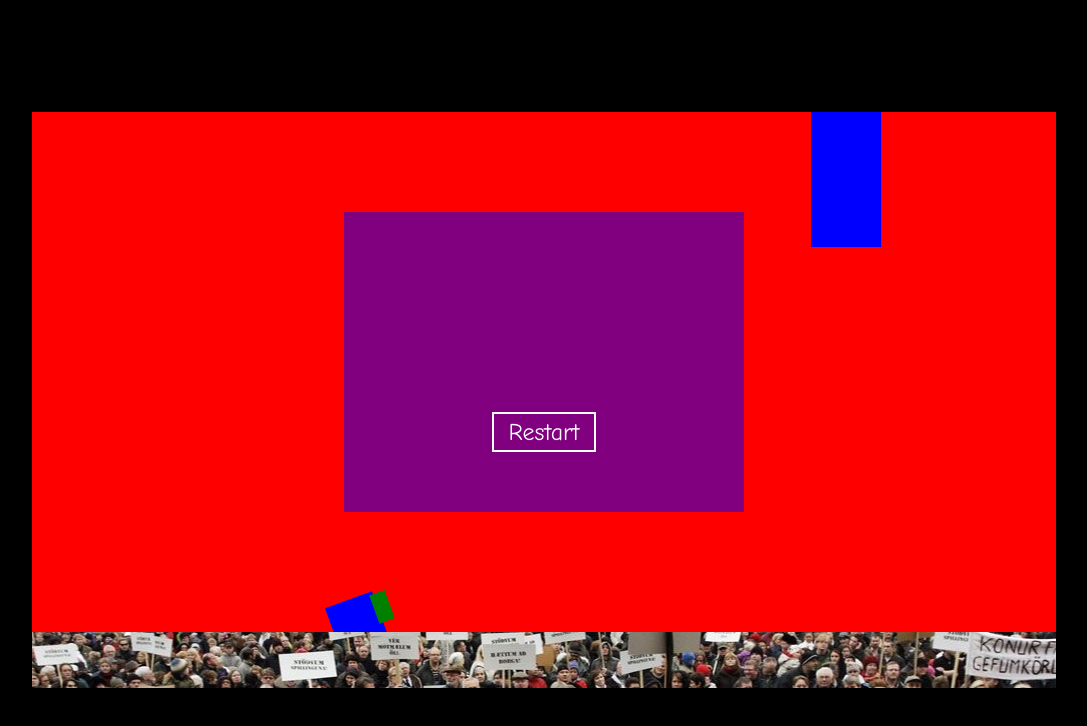
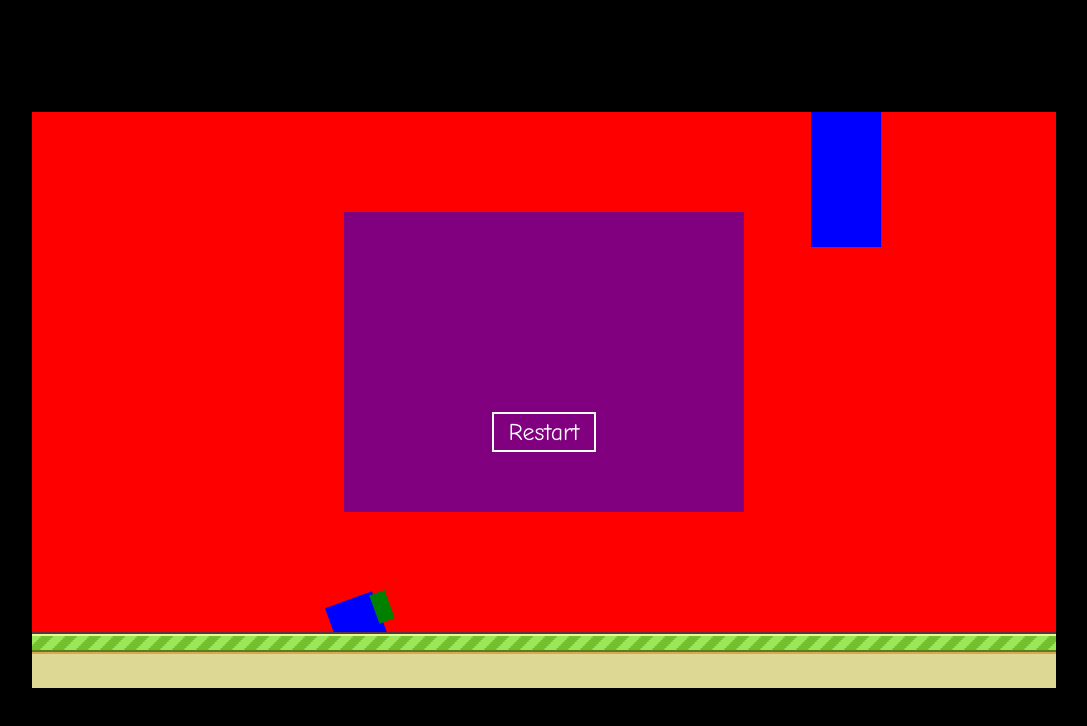
Before and after one commit to pjedur/flappy-game, a website: page app/index.html in a window 1280 px wide. Shown: the whole page, without its empty margins (96-1183 px from the left). Drawn offline with nearby package versions, Linux system fonts and the light colour scheme; files that its build step writes are made by us from their sources.

Commit message:
lost sound

```diff
--- a/app/scripts/game.js
+++ b/app/scripts/game.js
@@ -21,6 +21,7 @@ window.Game = (function() {
 		this.ground = new window.Ground(this.el.find('.Ground'), this);
 		this.BackgroundSound = new Audio('/audio/background.mp3');
 		this.sound           = new Audio('/audio/Upptaka.m4a');
+		this.lostSound = new Audio('/audio/lost.mp3');
 
 		this.isPlaying = false;
 		this.isIdle    = true;
@@ -86,6 +87,8 @@ window.Game = (function() {
 	Game.prototype.gameover = function() {
 		this.isPlaying = false;
 		this.BackgroundSound.pause();
+		this.lostSound.currentTime = 1.5;
+		this.lostSound.play();
 		// Should be refactored into a Scoreboard class.
 		var that = this;
 		var scoreboardEl = this.el.find('.Scoreboard');
--- a/app/styles/main.css
+++ b/app/styles/main.css
@@ -41,7 +41,7 @@
 	width: 122.4em;
 	height: 5.6em;
 	bottom: 0;
-	background-image: url('/images/ground1.jpg');
+	background-image: url('/images/ground.png');
 	background-repeat: repeat-x;
 	z-index: 1;
 }
```
Also changed, not shown: 1 other file.
